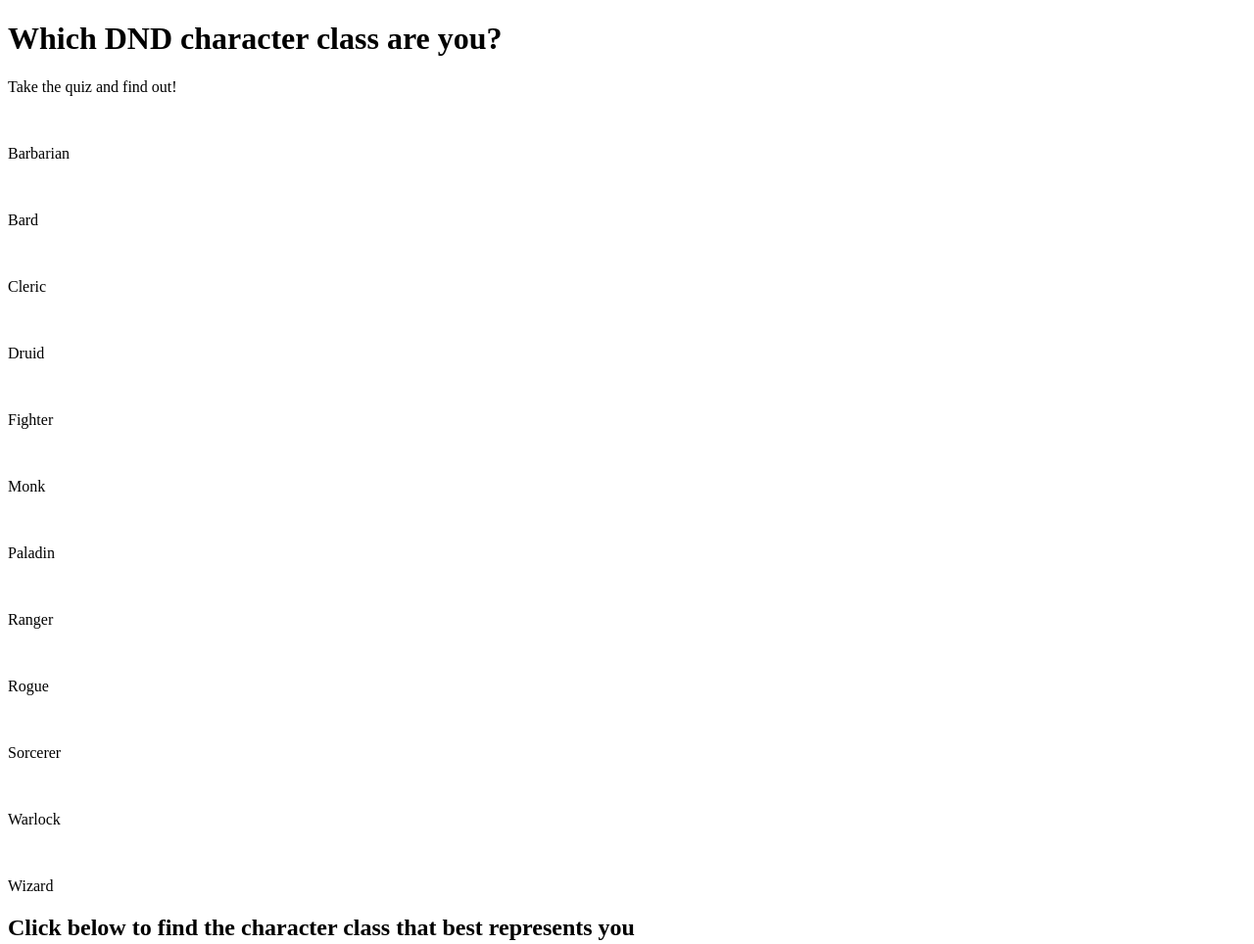
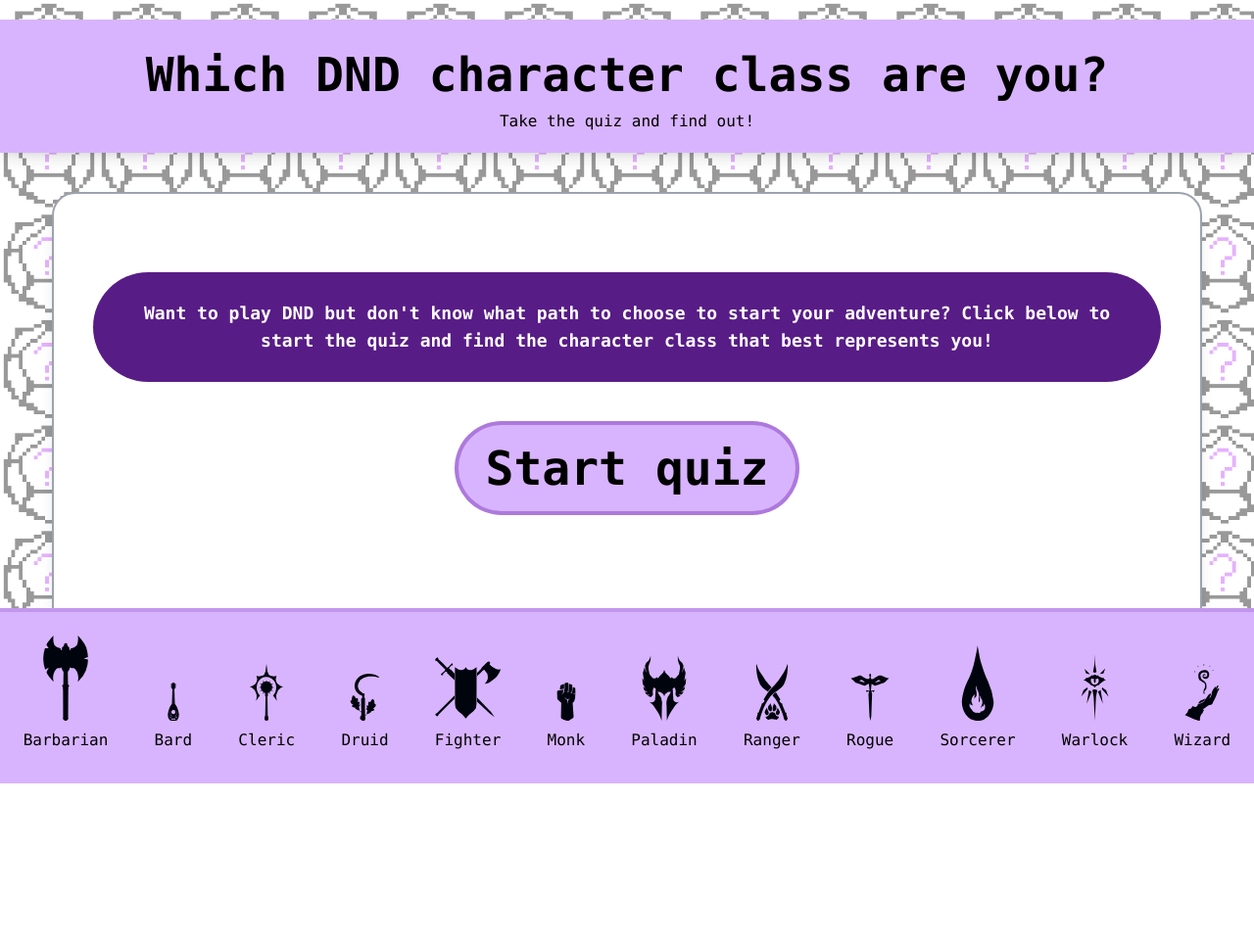
Before and after one commit to phianova/dnd-quiz, a website: page index.html in a window 1280 px wide. Shown: the whole page at 98% size. After the commit the page ends 800 px from the top, so only its background shows below. Drawn offline with nearby package versions, Linux system fonts and the light colour scheme.

Commit message:
start page format

```diff
--- a/index.html
+++ b/index.html
@@ -4,67 +4,19 @@
     <meta charset="UTF-8">
     <meta name="viewport" content="width=device-width, initial-scale=1.0">
     <title>Which DND character class are you?</title>
-
+    <script src="https://cdn.tailwindcss.com"></script>
 </head>
-<body>
-    <header>
-        <h1>Which DND character class are you?</h1>
+<body class="font-mono bg-[url('./images/questionMark.png')] bg-repeat bg-[length:100px]">
+    <div class="bg-white bg-opacity-60 h-full fixed">
+    <header class="h-1/12 w-full mt-5 mb-10 py-5 text-center bg-purple-300 shadow-lg">
+        <h1 class="text-3xl lg:text-5xl font-bold p-3">Which DND character class are you?</h1>
         <p>Take the quiz and find out!</p>
     </header>
-    <main>
-        <section id="start-screen">
-            <div id="classes">
-                <div>
-                    <img src="" alt="">
-                    <p>Barbarian</p>
-                </div>
-                <div>
-                    <img src="" alt="">
-                    <p>Bard</p>
-                </div>
-                <div>
-                    <img src="" alt="">
-                    <p>Cleric</p>
-                </div>
-                <div>
-                    <img src="" alt="">
-                    <p>Druid</p>
-                </div>
-                <div>
-                    <img src="" alt="">
-                    <p>Fighter</p>
-                </div>
-                <div>
-                    <img src="" alt="">
-                    <p>Monk</p>
-                </div>
-                <div>
-                    <img src="" alt="">
-                    <p>Paladin</p>
-                </div>
-                <div>
-                    <img src="" alt="">
-                    <p>Ranger</p>
-                </div>
-                <div>
-                    <img src="" alt="">
-                    <p>Rogue</p>
-                </div>
-                <div>
-                    <img src="" alt="">
-                    <p>Sorcerer</p>
-                </div>
-                <div>
-                    <img src="" alt="">
-                    <p>Warlock</p>
-                </div>
-                <div>
-                    <img src="" alt="">
-                    <p>Wizard</p>
-                </div>
-            </div>
-            <h2>Click below to find the character class that best represents you</h2>
-            <p></p>
+    <main class="w-11/12 mx-auto bg-white rounded-3xl h-10/12 p-10 border-2 border-gray-400 shadow-lg">
+        <section id="start-screen" class="text-center mx-auto">
+            <!--TODO turn classes into carousel!-->
+            <h2 class="text-lg font-bold bg-purple-900 text-white p-7 rounded-full mx-auto lg:mt-10">Want to play DND but don't know what path to choose to start your adventure? Click below to start the quiz and find the character class that best represents you!</h2>
+            <button id="start-button" onclick="startQuiz()" class="text-5xl font-bold bg-purple-300 border-4 border-purple-800 border-opacity-40 hover:bg-purple-900 hover:bg-opacity-80 hover:text-white py-5 px-7 mt-10 mb-20 rounded-full">Start quiz</button>
         </section>
         <section id="path-question">
 
@@ -76,6 +28,59 @@
 
         </section>
     </main>
+    <footer class="h-1/12 w-full absolute bottom-0 bg-purple-300 border-t-4 border-purple-800 border-opacity-20">
+        <div id="classes" class="my-3 flex flex-row flex-shrink justify-around items-baseline">
+            <div class="p-3">
+                <img src="./images/barbarian.svg" alt="">
+                <p class="py-2">Barbarian</p>
+            </div>
+            <div class="p-3">
+                <img src="./images/bard.svg" alt="">
+                <p class="py-2">Bard</p>
+            </div>
+            <div class="p-3">
+                <img src="./images/cleric.svg" alt="">
+                <p class="py-2">Cleric</p>
+            </div>
+            <div class="p-3">
+                <img src="./images/druid.svg" alt="">
+                <p class="py-2">Druid</p>
+            </div>
+            <div class="p-3">
+                <img src="./images/fighter.svg" alt="">
+                <p class="py-2">Fighter</p>
+            </div>
+            <div class="p-3">
+                <img src="./images/monk.svg" alt="">
+                <p class="py-2">Monk</p>
+            </div>
+            <div class="p-3">
+                <img src="./images/paladin.svg" alt="">
+                <p class="py-2">Paladin</p>
+            </div>
+            <div class="p-3">
+                <img src="./images/ranger.svg" alt="">
+                <p class="py-2">Ranger</p>
+            </div>
+            <div class="p-3">
+                <img src="./images/rogue.svg" alt="">
+                <p class="py-2">Rogue</p>
+            </div>
+            <div class="p-3">
+                <img src="./images/sorcerer.svg" alt="">
+                <p class="py-2">Sorcerer</p>
+            </div>
+            <div class="p-3">
+                <img src="./images/warlock.svg" alt="">
+                <p class="py-2">Warlock</p>
+            </div>
+            <div class="p-3">
+                <img src="./images/wizard.svg" alt="">
+                <p class="py-2">Wizard</p>
+            </div>
+        </div>
+    </footer>
+    </div>
     <script src="quizLogic.js"></script>
 </body>
 </html>
--- /dev/null
+++ b/package.json
@@ -0,0 +1,5 @@
+{
+  "dependencies": {
+    "@preline/carousel": "^2.0.1"
+  }
+}
```
Also changed, not shown: images/barbarian.svg (added), images/bard.svg (added), images/cleric.svg (added), images/druid.svg (added), images/fighter.svg (added), images/monk.svg (added), images/paladin.svg (added), images/questionMark.png (added), images/ranger.svg (added), images/rogue.svg (added), images/sorcerer.svg (added), images/warlock.svg (added), images/wizard.svg (added), 2 other files.
